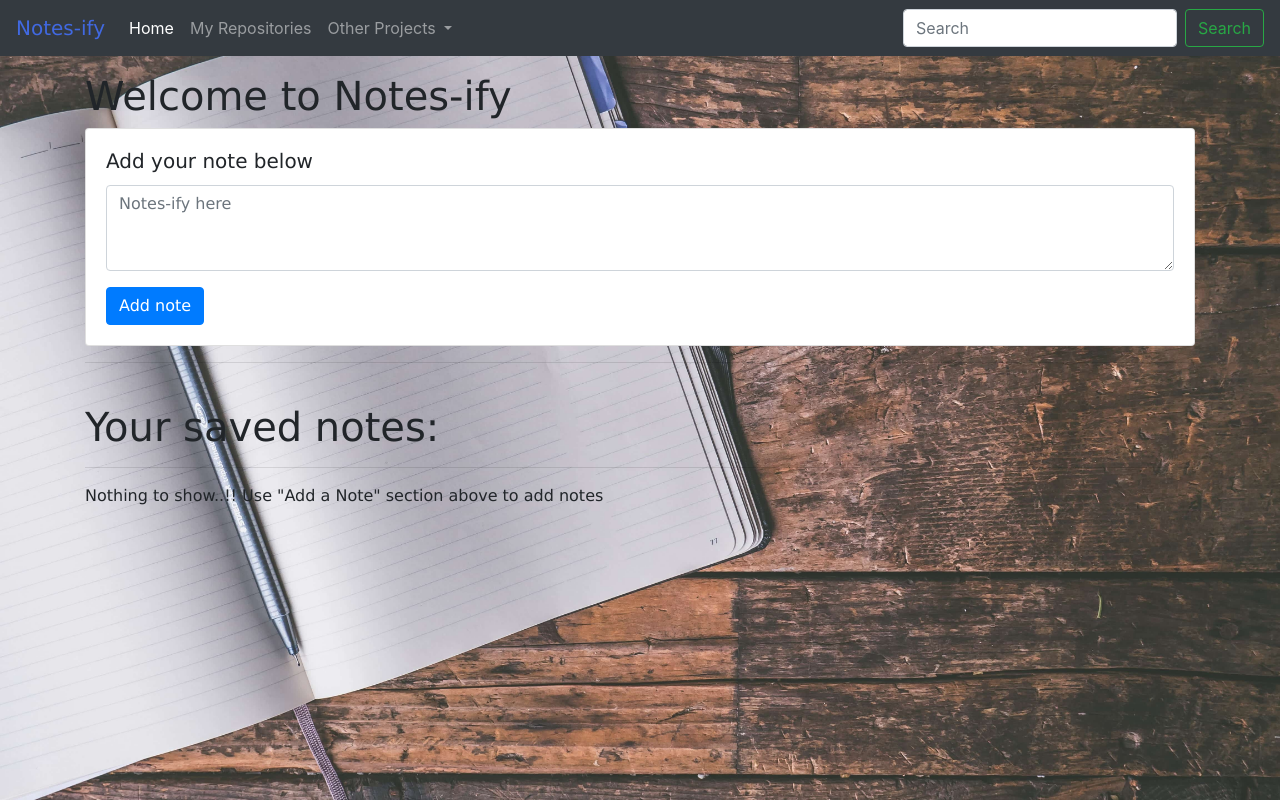
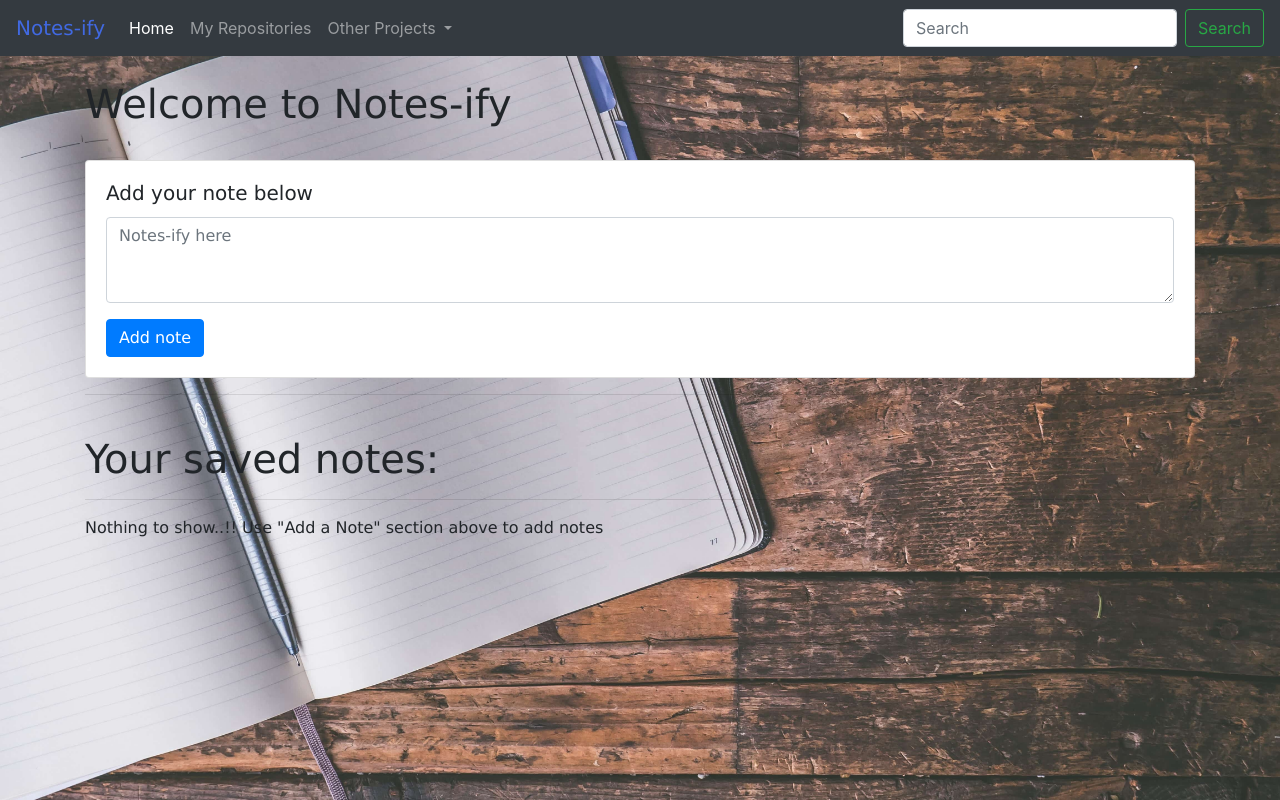
Before and after one commit to MrRohitBiswas/Notes-ify, a plain HTML site: page index.html in a window 1280 px wide. Drawn offline with nearby package versions, Linux system fonts and the light colour scheme.

Commit message:
Update index.html

```diff
--- a/index.html
+++ b/index.html
@@ -62,9 +62,9 @@
 
 
 
-    <div class="container my-3">
+    <div class="container my-4">
         <h1 id ="heading">Welcome to Notes-ify</h1>
-
+        <br>
         <div class="card">
             <!-- <img src="..." class="card-img-top" alt="..."> -->
             <div class="card-body">
```
